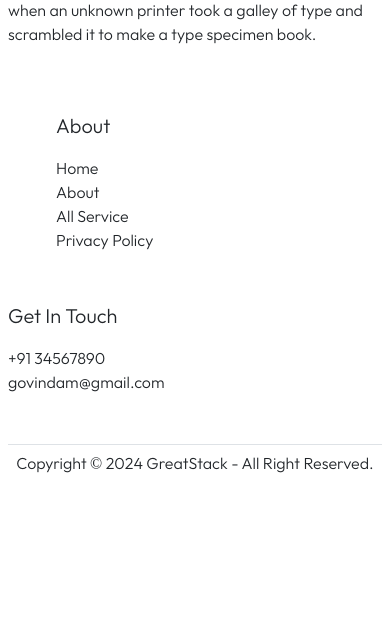
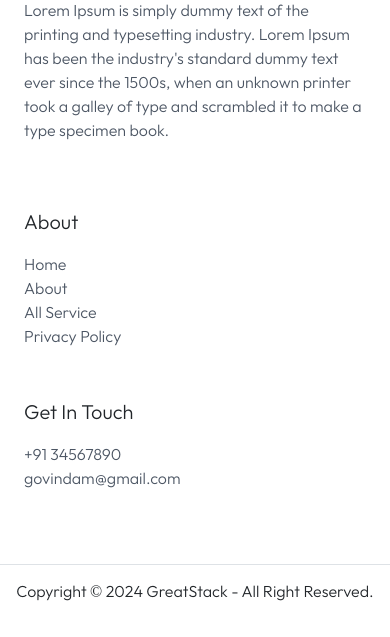
Before and after one commit to M76350/doctorwebsite, a website: page contact.html in a window 390 px wide. Shown: the part 2100-2737 px from the top of the page. Before the commit the page ends 2585 px from the top, so only its background shows below. Drawn offline with Linux system fonts and the light colour scheme.

Commit message:
footer  of responsive

```diff
--- a/contact.html
+++ b/contact.html
@@ -118,11 +118,11 @@
 
 
       <!-- footer   section    -->
-      <section class="w-100  px-2">
-        <div class="d-md-flex">
-          <div class="w-50 w-md">
+      <section class="w-100 mt-5">
+        <div class="d-md-flex  w-md text-brown ">
+          <div class="w-50 w-md p-md-0  p-4">
             <div>
-              <img src="./image/logo-prescripto.svg" alt="" />
+              <img src= "./image/logo-prescripto.svg" alt="" />
             </div>
             <p class="mt-3">
               Lorem Ipsum is simply dummy text of the printing and typesetting
@@ -132,55 +132,50 @@
             </p>
           </div>
 
-          <div class="w-50 w-md d-sm-flex">
+          <div class="w-50 d-sm-flex  w-md   ">
             <div
-              class="w-50 w-md d-md-flex justify-content-center align-items-center p-5"
+              class="w-50 w-md d-sm-flex justify-content-center align-items-center p-4"
             >
               <div>
-                <p class="text-bold fs-5 text-dark text-capitalize">about</p>
+                <p class="text-bold fs-5 text-dark text-capitalize  text-dark">about</p>
                 <li class="list-unstyled text-capitalize">
-                  <a class="text-dark text-decoration-none" href=""> home</a>
+                  <a class="text-dark text-decoration-none text-brown text-brown" href=""> home</a>
                 </li>
 
                 <li class="list-unstyled text-capitalize">
-                  <a class="text-dark text-decoration-none" href=""> about </a>
+                  <a class="text-dark text-decoration-none text-brown text-brown" href=""> about </a>
                 </li>
 
                 <li class="list-unstyled text-capitalize">
-                  <a class="text-dark text-decoration-none" href="contact us">
+                  <a class="text-dark text-decoration-none text-brown text-brown" href="contact us">
                     all service</a
                   >
                 </li>
                 <li class="list-unstyled text-capitalize">
-                  <a class="text-dark text-decoration-none" href="">
-                    privacy policy</a
-                  >
+                  <a class="text-dark text-decoration-none text-brown" href=""> privacy  policy</a>
                 </li>
               </div>
             </div>
 
-            <div
-              class="w-50  w-md d-md-flex justify-content-center flex-sm-grow-1 align-items-center"
-            >
+            <div class="w-50 d-sm-flex justify-content-center  flex-sm-grow-1 align-items-center p-4">
               <div class="">
-                <p class="fs-5 text-capitalize">get in touch</p>
+                <p class="fs-5 text-capitalize  text-dark">get in touch</p>
 
                 <li class="list-unstyled">
-                  <a class="text-decoration-none text-dark" href=""
+                  <a class="text-decoration-none text-dark  text-brown" href=""
                     >+91 34567890</a
                   >
                 </li>
                 <li class="list-unstyled pb-5">
-                  <a class="text-decoration-none text-dark" href=""
-                    >govindam@gmail.com</a
+                  <a class="text-decoration-none  text-dark text-brown" href="" >govindam@gmail.com</a
                   >
                 </li>
               </div>
             </div>
           </div>
         </div>
-        <div class="m-0 text-center border-top">
-          <p class="my-2">Copyright © 2024 GreatStack - All Right Reserved.</p>
+        <div class="m-0 text-center border-top py-3">
+          <p class="my-">Copyright © 2024 GreatStack - All Right Reserved.</p>
         </div>
       </section>
 
--- a/css/custom.css
+++ b/css/custom.css
@@ -64,7 +64,7 @@
   font-size: 80px;
 }
 .fs-60{
-    font-size: 60px;
+    font-size: 60px !important;
 }
 .fs-52 {
   font-size: 48px;
@@ -275,7 +275,8 @@
  */
 
  .h-110{
-    height: 100%;
+  position: absolute;
+    height: 120% !important;
  }
  .card{
   height: 240px;
```
Also changed, not shown: about.html (+5 -6 lines), alldoctor.html (+8 -10 lines), index.html (+8 -8 lines), tt.html (deleted, +0 -55 lines), 1 other file.
